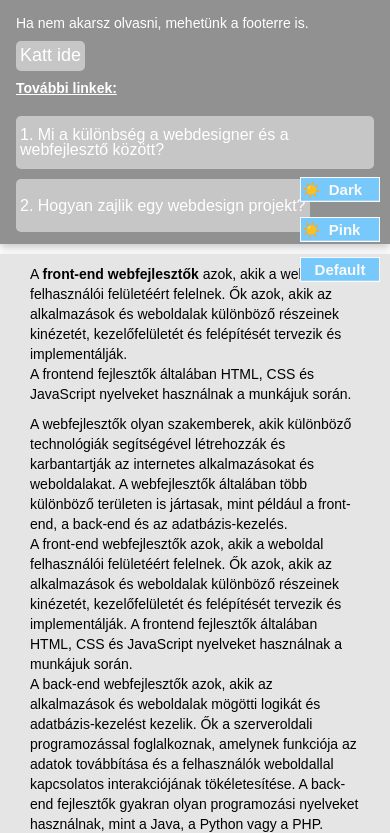
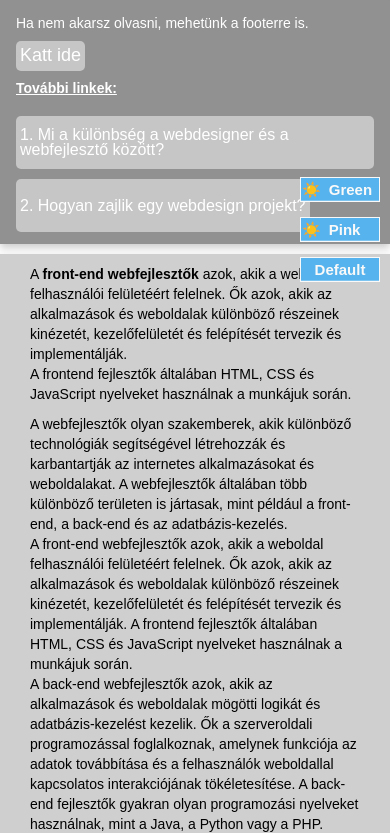
Before and after one commit to Killerking003/FrontEndTanfolyamPublic, a plain HTML site: page index.html in a window 390 px wide. Shown: the part 92-925 px from the top of the page. Drawn offline with nearby package versions, Linux system fonts and the light colour scheme.

Commit message:
HF 5 - Javítások v2 - Dark, Pink, default skin lebegő gombok javításai. Ezek önnálóan működő skin gombok. A dark és a light módot is befejeztem, már lehet a sémák között váltogatni a rendszer vagy a devtools - rendering alatt is)

```diff
--- a/index.html
+++ b/index.html
@@ -20,7 +20,7 @@
     </span></label>
 
     <input class="darkmode" type="checkbox" onchange="toggleInput(1)" id="darkModeToggle"></input>
-    <label for="darkModeToggle" id="toggleLabel">Dark<span>
+    <label for="darkModeToggle" id="toggleLabel">Green<span>
     </span></label>
     <input class="hiddenInput" type="text" id="darkModeInput" disabled>
 
--- a/src/Styles/style.css
+++ b/src/Styles/style.css
@@ -13,6 +13,7 @@ body {
     --black: #000000;
     --orange: #df9945;
     --Pink: #cd5dda;
+    --grayart: #cfcfcf;
     --selectedColor: rgb(142, 181, 44);
     color-scheme: dark;
     color-scheme: light;
@@ -22,7 +23,7 @@ body {
     display: none;
 }
 
-/* Green default */
+/* default */
 
 #resetToggle {
     display: none;
@@ -53,11 +54,11 @@ body {
 }
 
 #resetToggle:checked + #greentogglelabel {
-    background-color: var(--black);
+    background-color: rgb(52, 52, 52);
 }
 
 
-/* Dark mód definiálás*/
+/* Green mód definiálás*/
 
 
 #darkModeToggle {
@@ -71,7 +72,7 @@ body {
 	height:25px;
 	bottom: 1060px;
 	right: 0px;
-    background-color: var(--green);
+    background-color: #417e3f;
     color: #fff;
     font-size: 15px;
     cursor: pointer;
@@ -89,7 +90,7 @@ body {
 }
 
 #darkModeToggle:checked + #toggleLabel {
-    background-color: var(--black);
+    background-color: #417e3f;
 }
 
 #darkModeToggle:checked + #toggleLabel::before {
@@ -219,7 +220,7 @@ body {
 }
 
 #pinkModeToggle:checked~.contentOne button {
-    background-color: var(--white);
+    background-color: var(--grayart);
     color: var(--black)
 }
 
@@ -260,7 +261,7 @@ body {
 }
 
 #pinkModeToggle:checked~.formOne button {
-    background-color: var(--white);
+    background-color: var(--grayart);
     color: var(--black)
 }
 
@@ -397,7 +398,7 @@ button {
 #articleOne {
     margin-top: 10px;
     margin-bottom: 20px;
-    background-color: #e6e5e5;
+    background-color: var(--grayart);
     box-shadow: 0 4px 8px 0 rgba(0,0,0,0.2);
     transition: 0.3s;
     padding: 10px 30px;
@@ -406,7 +407,7 @@ button {
 #articleTwo {
     margin-top: 10px;
     margin-bottom: 20px;
-    background-color: #e6e5e5;
+    background-color: var(--grayart);
     box-shadow: 0 4px 8px 0 rgba(0,0,0,0.2);
     transition: 0.3s;
     padding: 10px 30px;
@@ -416,7 +417,7 @@ button {
 #articleThree {
     margin-top: 10px;
     margin-bottom: 20px;
-    background-color: #e6e5e5;
+    background-color: var(--grayart);
     box-shadow: 0 4px 8px 0 rgba(0,0,0,0.2);
     transition: 0.3s;
     padding: 10px 30px;
@@ -425,7 +426,7 @@ button {
 /* Pic style*/
 
 .picture {
-    background-color: #e6e5e5;
+    background-color: var(--grayart);
     box-shadow: 0 4px 8px 0 rgba(0,0,0,0.2);
     transition: 0.3s;
     width: 60%;
@@ -827,9 +828,24 @@ textarea {
   /* A dark és a Pink mód lebegő gombokkal állítható az oldalon. A default gomb, pedig törli az értékeket. Itt viszont a light mód már sémával is működik - devtools - rendering - emulate css media features prefers-color-scheme*/
   @media (prefers-color-scheme: light) {
     :root {
-        --green: #77c9fc;
+        --green: #56b3ed;
         --gray: #929191;
-        --black: var(--white);
+        --black: #417e3f;
         --orange: #c6c6c6;
    }
  }
+
+ @media (prefers-color-scheme: dark) {
+    :root {
+        --green: #000000;
+        --gray: #000000;
+        --black: #080808;;
+        --orange: #9b9b9b;
+        --grayart: var(--black);
+   }
+
+   body {
+    color:#ffffff;
+   }
+
+ }
```
